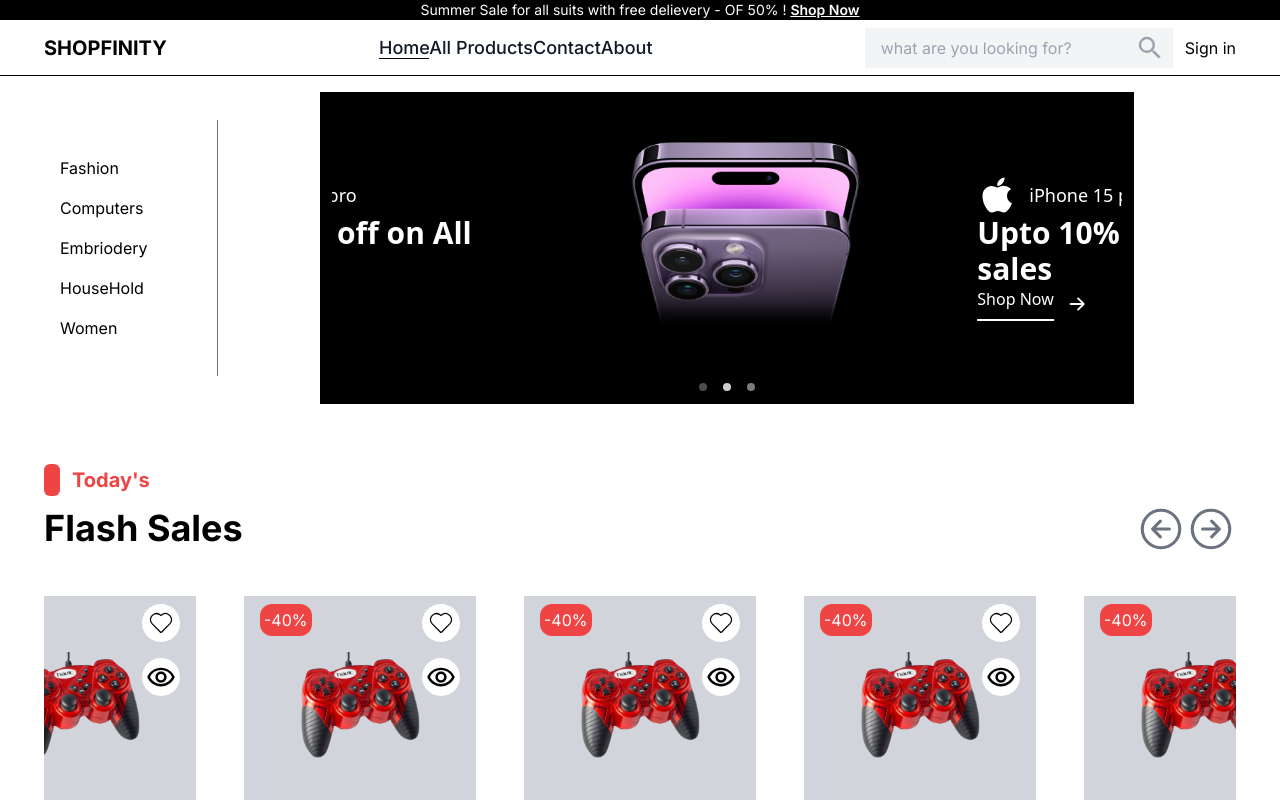
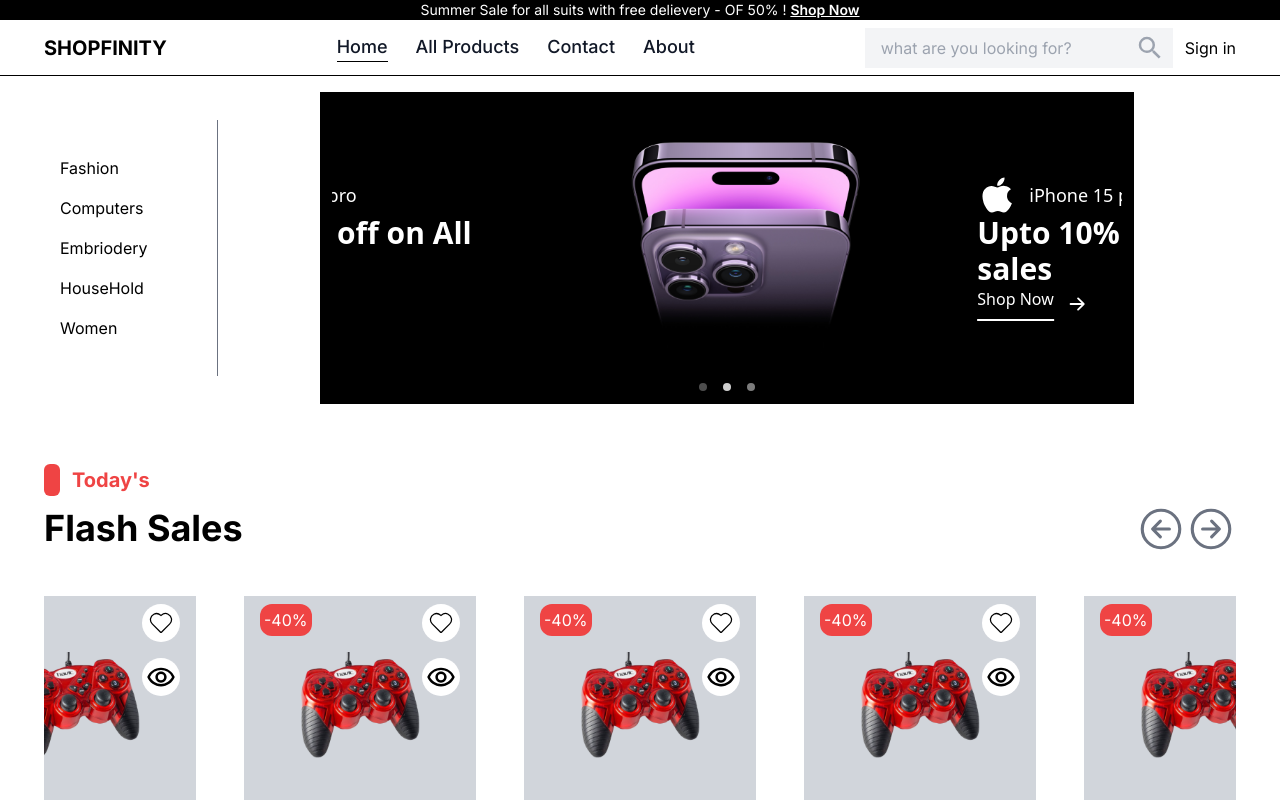
Before and after one commit to Ali-Raza764/ecommerce-website-shopfinity, a Next.js app: page / in a window 1280 px wide. Shown: the top 800 px of the page. Built offline with nearby package versions, Linux system fonts and the light colour scheme.

Commit message:
ReFactor

```diff
--- a/components/shared/Header/Navbar.jsx
+++ b/components/shared/Header/Navbar.jsx
@@ -6,7 +6,7 @@
 const Navbar = () => {
   const pathname = usePathname();
   return (
-    <div className="items-center justify-center gap-x-7">
+    <div className="flex items-center justify-center gap-x-7">
       {links.map((link) => (
         <Link
           key={link.name}
```
